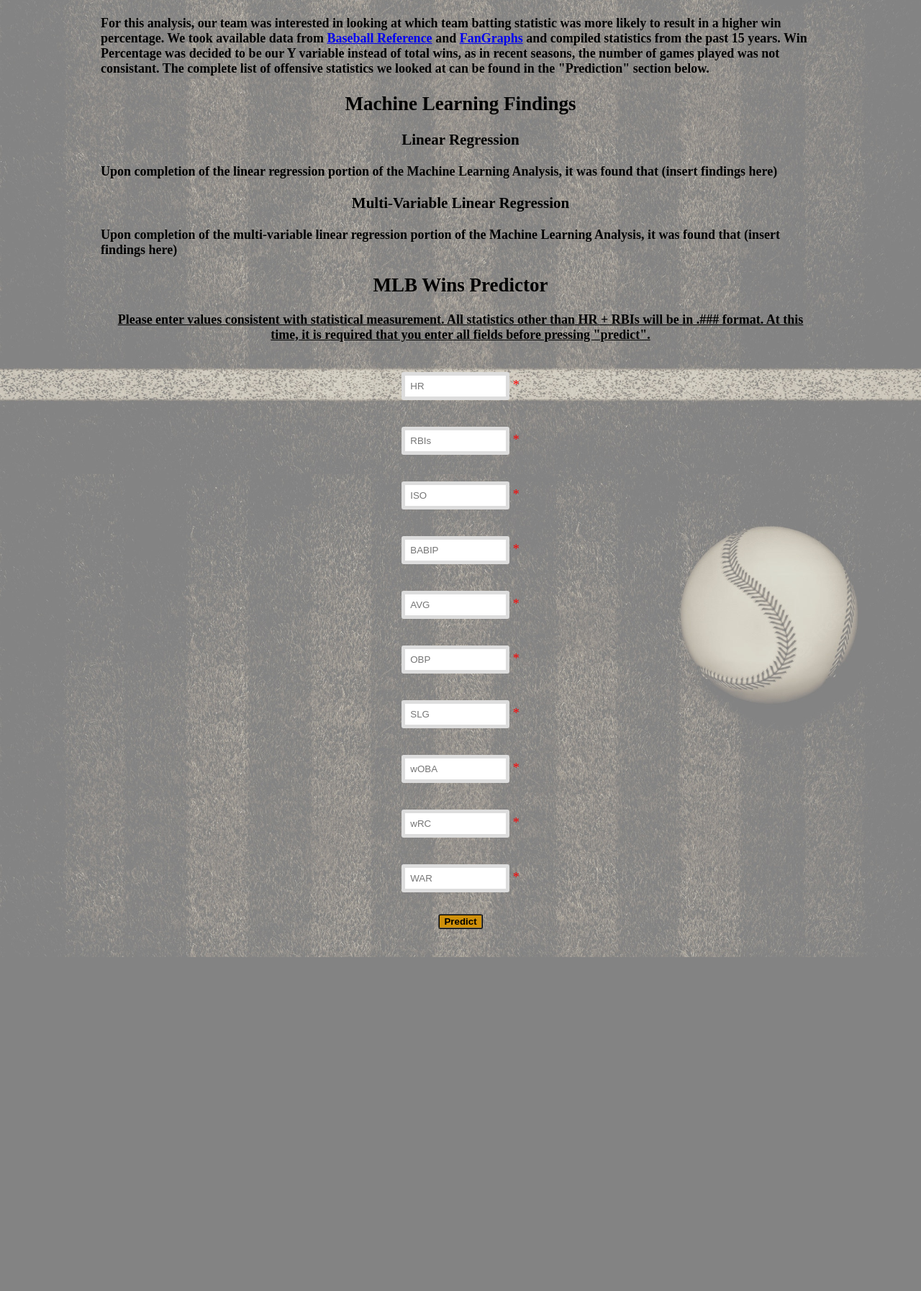
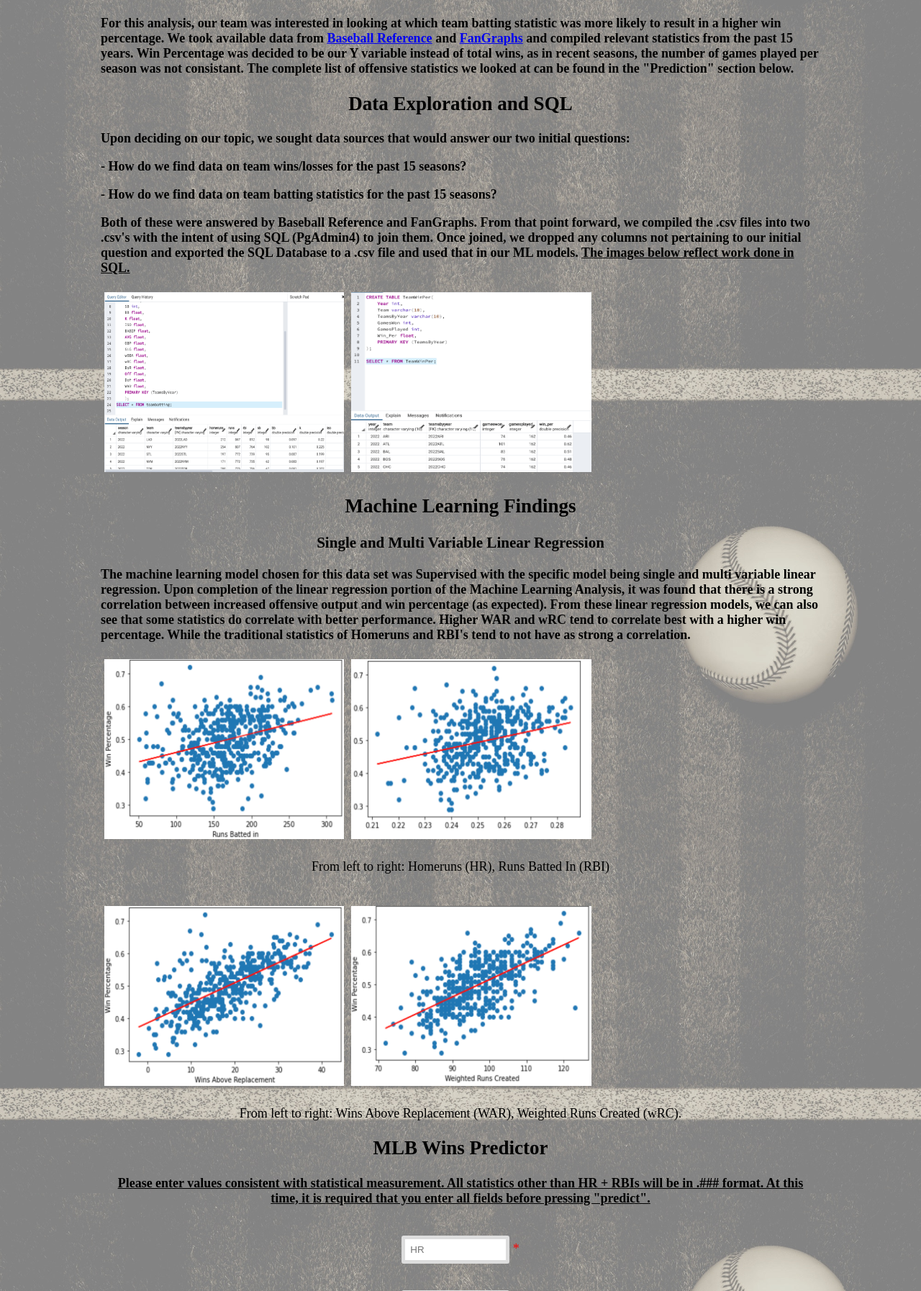
Before and after one commit to niculbolas/OnBaseAnalysis, a Flask app: page / in a window 1280 px wide. Shown: the part 341-2135 px from the top of the page at 72% size. Before the commit the page ends 1671 px from the top, so only its background shows below. Run offline with Flask 2, Linux system fonts and the light colour scheme; parts of the project's set-up code (start-up, migrations or seed data) failed here and were passed over; some libraries are stand-ins or nearby versions.

Commit message:
made more changes to html and css

```diff
--- a/dashboard/static/styles/styles.css
+++ b/dashboard/static/styles/styles.css
@@ -33,7 +33,7 @@ input {
 .Note {
     text-align: center;
     color: black;
-    font-weight: bold;
+    /* font-weight: bold; */
     text-decoration: underline;
     margin: 12px;
 }
@@ -55,3 +55,19 @@ td {
     border: 1px black solid;
     padding: 5px;
 }
+/* Three image containers (use 25% for four, and 50% for two, etc) */
+.column {
+    float: left;
+    width: 33.33%;
+    padding: 5px;
+  }
+
+  /* Clear floats after image containers */
+  .row::after {
+    content: "";
+    clear: both;
+    display: table;
+  }
+img_notes{
+    text-align: left;
+}
--- a/dashboard/template/index.html
+++ b/dashboard/template/index.html
@@ -19,17 +19,63 @@
             <div class = "page">
                 <div class = "container">
                     <div class = "intro">
+                        <div>
                         <b>
                             <p class = "Intro"><b>For this analysis, our team was interested in looking at which team batting statistic was more likely to result in a higher win percentage.
-                                We took available data from  <a href="https://www.baseball-reference.com/" target="_blank">Baseball Reference</a> and  <a href="https://www.fangraphs.com/" target="_blank">FanGraphs</a> and compiled statistics from the past 15 years. Win Percentage was decided to be our Y variable instead of total wins, as in recent seasons, the number of
-                                games played was not consistant. The complete list of offensive statistics we looked at can be found in the "Prediction" section below. </b></p>
+                                We took available data from  <a href="https://www.baseball-reference.com/" target="_blank">Baseball Reference</a> and  <a href="https://www.fangraphs.com/" target="_blank">FanGraphs</a> and compiled relevant statistics from the past 15 years.
+                                Win Percentage was decided to be our Y variable instead of total wins, as in recent seasons, the number of
+                                games played per season was not consistant. The complete list of offensive statistics we looked at can be found in the "Prediction" section below. </b></p>
                         </b>
+                            <h2>Data Exploration and SQL</h2>
+                            <p class = "Intro"><b>Upon deciding on our topic, we sought data sources that would answer our two initial questions:</b></p>
+                            <p class = "Intro"><b>- How do we find data on team wins/losses for the past 15 seasons?</b></p>
+                            <p class = "Intro"><b>- How do we find data on team batting statistics for the past 15 seasons?</b></p>
+                            <p class = "Intro"><b>Both of these were answered by Baseball Reference and FanGraphs. From that point forward, we compiled the .csv files into
+                                        two .csv's with the intent of using SQL (PgAdmin4) to join them. Once joined, we dropped any columns not pertaining to our initial question and exported the SQL Database to a
+                                        .csv file and used that in our ML models. <span style = "text-decoration: underline">The images below reflect work done in SQL.</span></b></p>
+                                        <div class = "row">
+                                            <div class = "column">
+                                                <img src="../static/images/teambatting_db.png" style = "width:100%" height = "250">
+                                            </div>
+                                            <div class = "column">
+                                                <img src="../static/images/teamwins_db.png" style = "width:100%" height = "250">
+                                            </div>
+                                        </div>
                             <h2>Machine Learning Findings</h2>
-                            <h3>Linear Regression</h3>
-                            <p class = "Intro"><b>Upon completion of the linear regression portion of the Machine Learning Analysis, it was found that (insert findings here) </b></p>
-                            <h3>Multi-Variable Linear Regression</h3>
-                            <p class = "Intro"><b>Upon completion of the multi-variable linear regression portion of the Machine Learning Analysis, it was found that (insert findings here) </b></p>
-
+                            <h3>Single and Multi Variable Linear Regression</h3>
+                            <p class = "Intro"><b>The machine learning model chosen for this data set was Supervised with the specific model being single and multi variable linear regression.
+                                Upon completion of the linear regression portion of the Machine Learning Analysis, it was found that there is a strong correlation between increased offensive output and win percentage (as expected).
+                                From these linear regression models, we can also see that some statistics do correlate with better performance. Higher WAR and wRC tend to correlate best with a higher win percentage. While the traditional statistics
+                                of Homeruns and RBI's tend to not have as strong a correlation.  </b></p>
+                                <div class = "row">
+                                    <!-- <div class = "column">
+                                        <img src="../static/images/avg_lr.png" style = "width:100%" height = "250">
+                                    </div> -->
+                                    <div class = "column">
+                                        <img src="../static/images/hr_lr.png" style = "width:100%" height = "250">
+                                    </div>
+                                    <!-- <div class = "column">
+                                         <img src="../static/images/obp_lr.png" style = "width:100%" height = "250">
+                                    </div> -->
+                                    <div class = "column">
+                                        <img src="../static/images/rbi_lr.png" style = "width: 100%" height = "250">
+                                    </div>
+                                </div>
+                                <p class = "img_notes">From left to right: Homeruns (HR), Runs Batted In (RBI)</p>
+                                <br>
+                                <div class = "row">
+                                    <div class = "column">
+                                        <img src="../static/images/war_lr.png" style = "width:100%" height = "250">
+                                    </div>
+                                    <!-- <div class = "column">
+                                         <img src="../static/images/woba_lr.png" style = "width:100%" height = "250">
+                                    </div> -->
+                                    <div class = "column">
+                                        <img src="../static/images/wrc_lr.png" style = "width: 100%" height = "250">
+                                    </div>
+                                </div>
+                                <p class="img_notes">From left to right: Wins Above Replacement (WAR), Weighted Runs Created (wRC).</p>
+                                </div>
             <!---Initialize structure of Title and house picture--->
             <div class = "title">
                 <h2>MLB Wins Predictor</h2>
```
Also changed, not shown: dashboard/static/images/background2.png (deleted), dashboard/static/images/background2.webp (deleted), dashboard/static/images/hr_lr.png (added), dashboard/static/images/rbi_lr.png (added), dashboard/static/images/teambatting_db.png (added), dashboard/static/images/teamwins_db.png (added), dashboard/static/images/war_lr.png (added), dashboard/static/images/wrc_lr.png (added).
